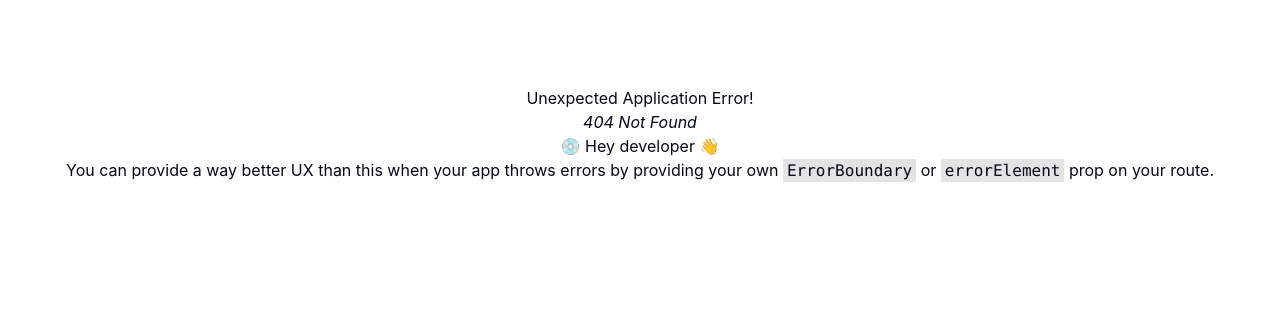
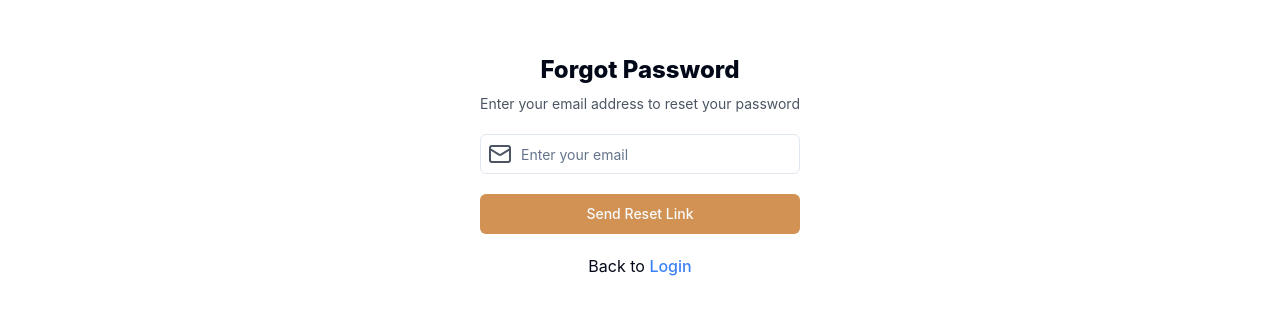
Before and after one commit to daddys-code18/Mern_Food_App, a React (Vite) app in the folder client/: page /forgot-password in a window 1280 px wide. Before the commit this address had no page. Shown: the part 266-580 px from the top of the page. Built offline with nearby package versions, Linux system fonts and the light colour scheme.

Commit message:
ForgetPassword and ResetPassword Page Done

```diff
--- /dev/null
+++ b/client/src/auth/ForgetPassword.tsx
@@ -0,0 +1,50 @@
+import { Button } from "@/components/ui/button";
+import { Input } from "@/components/ui/input";
+import { Loader2, Mail } from "lucide-react";
+import { useState } from "react";
+import { Link } from "react-router-dom";
+
+const ForgotPassword = () => {
+  const [email, setEmail] = useState<string>("");
+  const loading = false;
+
+  return (
+    <div className="flex items-center justify-center min-h-screen w-full">
+      <form className="flex flex-col gap-5 md:p-8 w-full max-w-md rounded-lg mx-4">
+        <div className="text-center">
+          <h1 className="font-extrabold text-2xl mb-2">Forgot Password</h1>
+          <p className="text-sm text-gray-600">
+            Enter your email address to reset your password
+          </p>
+        </div>
+        <div className="relative w-full">
+          <Input
+            type="text"
+            value={email}
+            onChange={(e) => setEmail(e.target.value)}
+            placeholder="Enter your email"
+            className="pl-10"
+          />
+          <Mail className="absolute inset-y-2 left-2 text-gray-600 pointer-events-none" />
+        </div>
+        {loading ? (
+          <Button disabled className="bg-orange hover:bg-hoverOrange">
+            <Loader2 className="mr-2 h-4 w-4 animate-spin" /> Please wait
+          </Button>
+        ) : (
+          <Button className="bg-orange hover:bg-hoverOrange">
+            Send Reset Link
+          </Button>
+        )}
+        <span className="text-center">
+          Back to{" "}
+          <Link to="/login" className="text-blue-500">
+            Login
+          </Link>
+        </span>
+      </form>
+    </div>
+  );
+};
+
+export default ForgotPassword;
--- /dev/null
+++ b/client/src/auth/ResetPassword.tsx
@@ -0,0 +1,50 @@
+import { Button } from "@/components/ui/button";
+import { Input } from "@/components/ui/input";
+import { Loader2, LockKeyholeIcon } from "lucide-react";
+import { useState } from "react";
+import { Link } from "react-router-dom";
+
+const ResetPassword = () => {
+  const [newPassword, setNewPassword] = useState<string>("");
+  const loading = false;
+
+  return (
+    <div className="flex items-center justify-center min-h-screen w-full">
+      <form className="flex flex-col gap-5 md:p-8 w-full max-w-md rounded-lg mx-4">
+        <div className="text-center">
+          <h1 className="font-extrabold text-2xl mb-2">Reset Password</h1>
+          <p className="text-sm text-gray-600">
+            Enter your new password to reset old one
+          </p>
+        </div>
+        <div className="relative w-full">
+          <Input
+            type="password"
+            value={newPassword}
+            onChange={(e) => setNewPassword(e.target.value)}
+            placeholder="Enter your new password"
+            className="pl-10"
+          />
+          <LockKeyholeIcon className="absolute inset-y-2 left-2 text-gray-600 pointer-events-none" />
+        </div>
+        {loading ? (
+          <Button disabled className="bg-orange hover:bg-hoverOrange">
+            <Loader2 className="mr-2 h-4 w-4 animate-spin" /> Please wait
+          </Button>
+        ) : (
+          <Button className="bg-orange hover:bg-hoverOrange">
+            Reset Password
+          </Button>
+        )}
+        <span className="text-center">
+          Back to{" "}
+          <Link to="/login" className="text-blue-500">
+            Login
+          </Link>
+        </span>
+      </form>
+    </div>
+  );
+};
+
+export default ResetPassword;
```
Also changed, not shown: client/src/App.tsx (+14 -0 lines).
